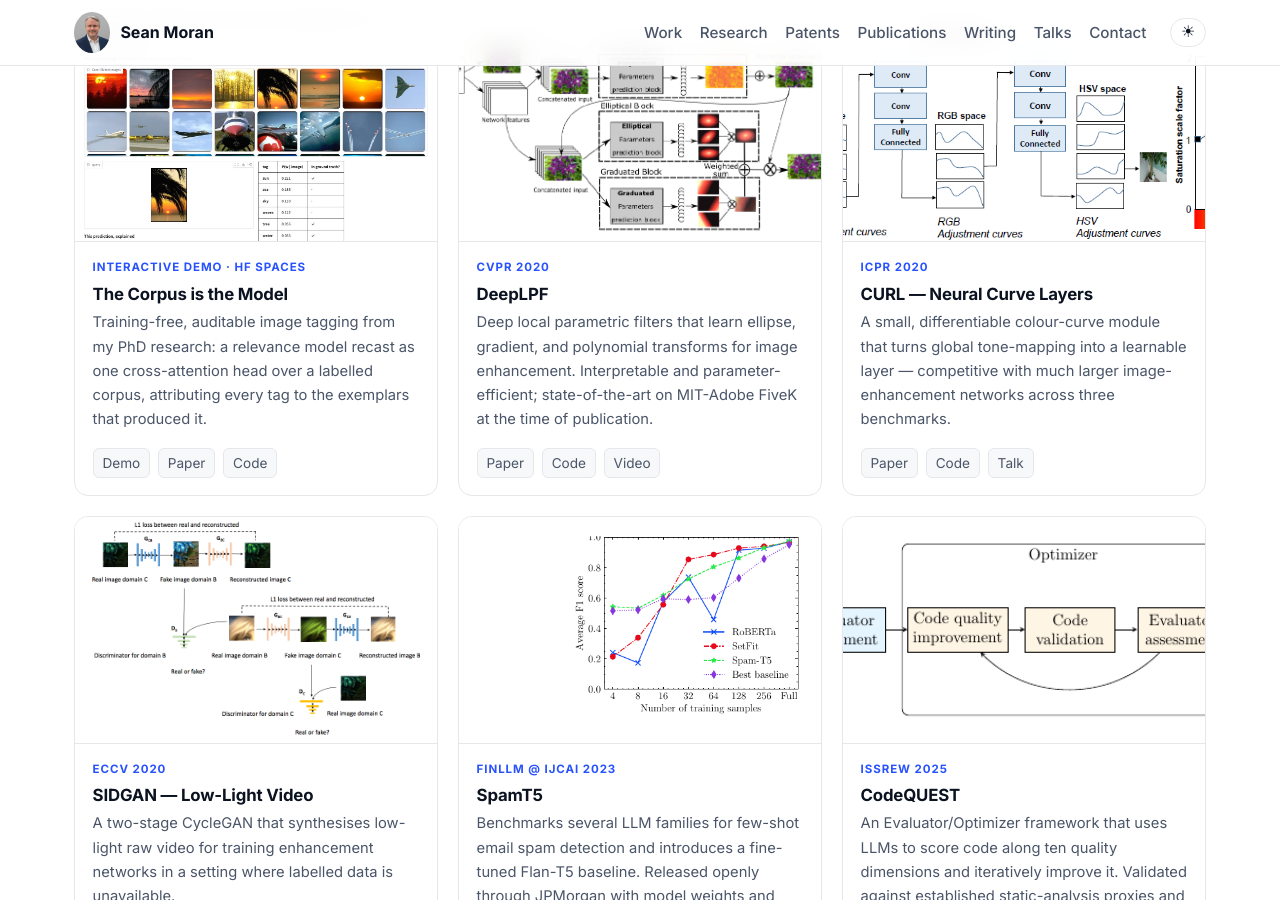
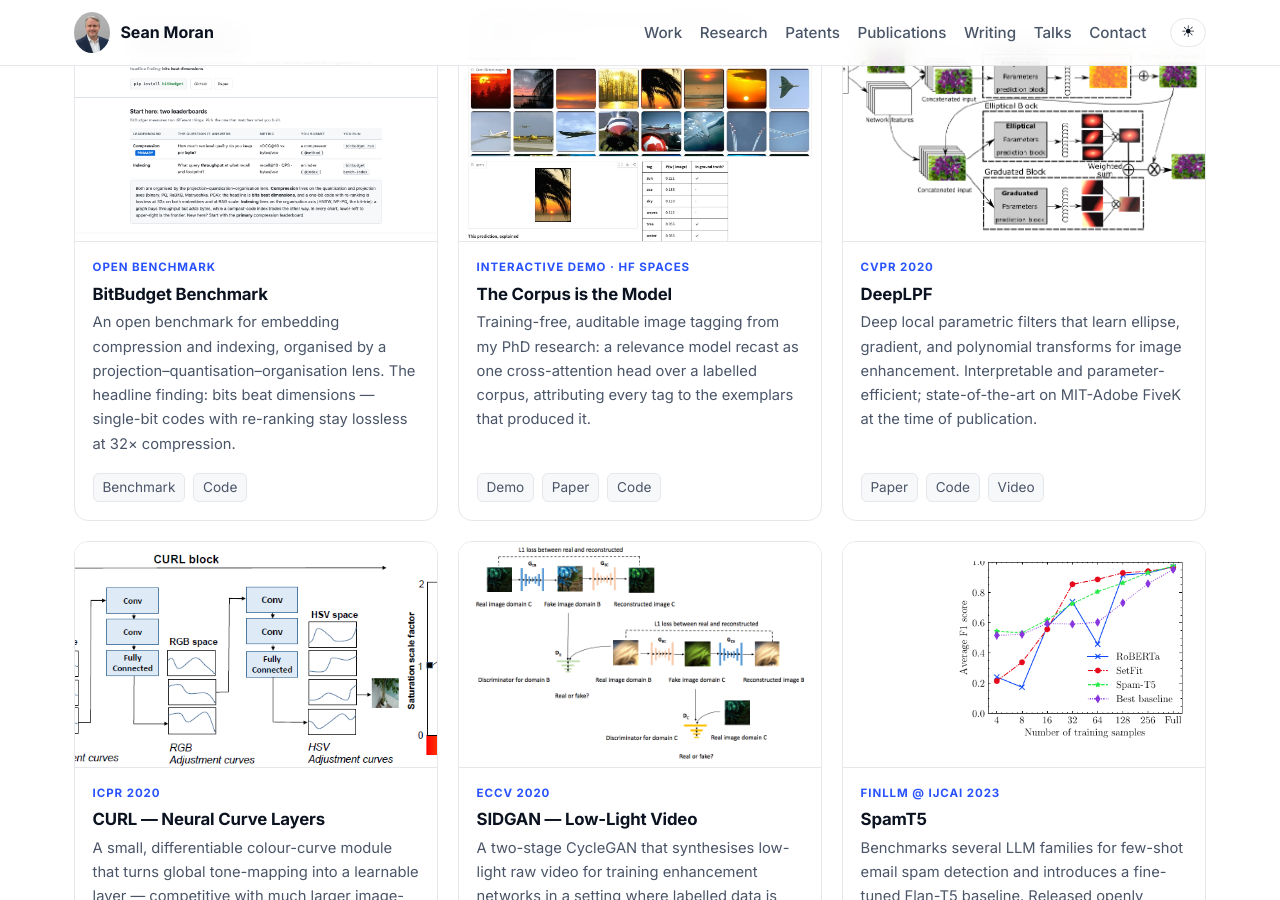
Before and after one commit to sjmoran/sjmoran.github.io, a Jekyll site: the page built from index.md, in a window 1280 px wide and 900 px high, scrolled down 2007 px. Built offline with Jekyll 4.4.1, drawn with Linux system fonts in a browser that asks for light colours; some of the changed text lies outside the part shown.

Commit message:
Add BitBudget Benchmark to Selected work and Open source
Co-Authored-By: Claude Opus 4.8 (1M context) <noreply@anthropic.com>

```diff
--- a/_includes/selected-work.html
+++ b/_includes/selected-work.html
@@ -5,6 +5,21 @@
   </div>
 
   <div class="cards-grid">
+
+    <article class="card">
+      <a class="card-thumb" href="https://sjmoran.github.io/bitbudget/" target="_blank" rel="noopener">
+        <img src="/img/bitbudget.png" alt="BitBudget Benchmark — retrieval quality per byte, with compression and indexing leaderboards">
+      </a>
+      <div class="card-body">
+        <span class="card-venue">Open benchmark</span>
+        <h3>BitBudget Benchmark</h3>
+        <p class="card-desc">An open benchmark for embedding compression and indexing, organised by a projection–quantisation–organisation lens. The headline finding: bits beat dimensions — single-bit codes with re-ranking stay lossless at 32× compression.</p>
+        <div class="card-links">
+          <a href="https://sjmoran.github.io/bitbudget/" target="_blank" rel="noopener">Benchmark</a>
+          <a href="https://github.com/sjmoran/bitbudget" target="_blank" rel="noopener">Code</a>
+        </div>
+      </div>
+    </article>
 
     <article class="card">
       <a class="card-thumb" href="https://huggingface.co/spaces/sjmoran/the-corpus-is-the-model" target="_blank" rel="noopener">
--- a/_includes/side-projects.html
+++ b/_includes/side-projects.html
@@ -5,6 +5,7 @@
   </div>
 
   <ul class="writing-list">
+    <li><a href="https://sjmoran.github.io/bitbudget/" target="_blank" rel="noopener">BitBudget Benchmark</a> — Open benchmark for retrieval quality per byte (embedding compression &amp; indexing).</li>
     <li><a href="https://huggingface.co/spaces/sjmoran/the-corpus-is-the-model" target="_blank" rel="noopener">The Corpus is the Model</a> — Interactive image annotation demo based on my PhD research.<span class="badge badge-medium" style="background:rgba(255,180,0,0.15);color:#b45f06;">HF Spaces</span></li>
     <li><a href="https://huggingface.co/datasets/sjmoran/arxiv-acronym-gen" target="_blank" rel="noopener">arxiv-acronym-gen</a> — 10K+ acronym/expansion pairs for training LLMs.<span class="badge badge-medium" style="background:rgba(255,180,0,0.15);color:#b45f06;">HF Datasets</span></li>
     <li><a href="https://huggingface.co/datasets/sjmoran/arxiv-tagged-papers" target="_blank" rel="noopener">arxiv-tagged-papers</a> — Semantic keyword tags for 3M+ arXiv papers.<span class="badge badge-medium" style="background:rgba(255,180,0,0.15);color:#b45f06;">HF Datasets</span></li>
```
Also changed, not shown: img/bitbudget.png (added).
